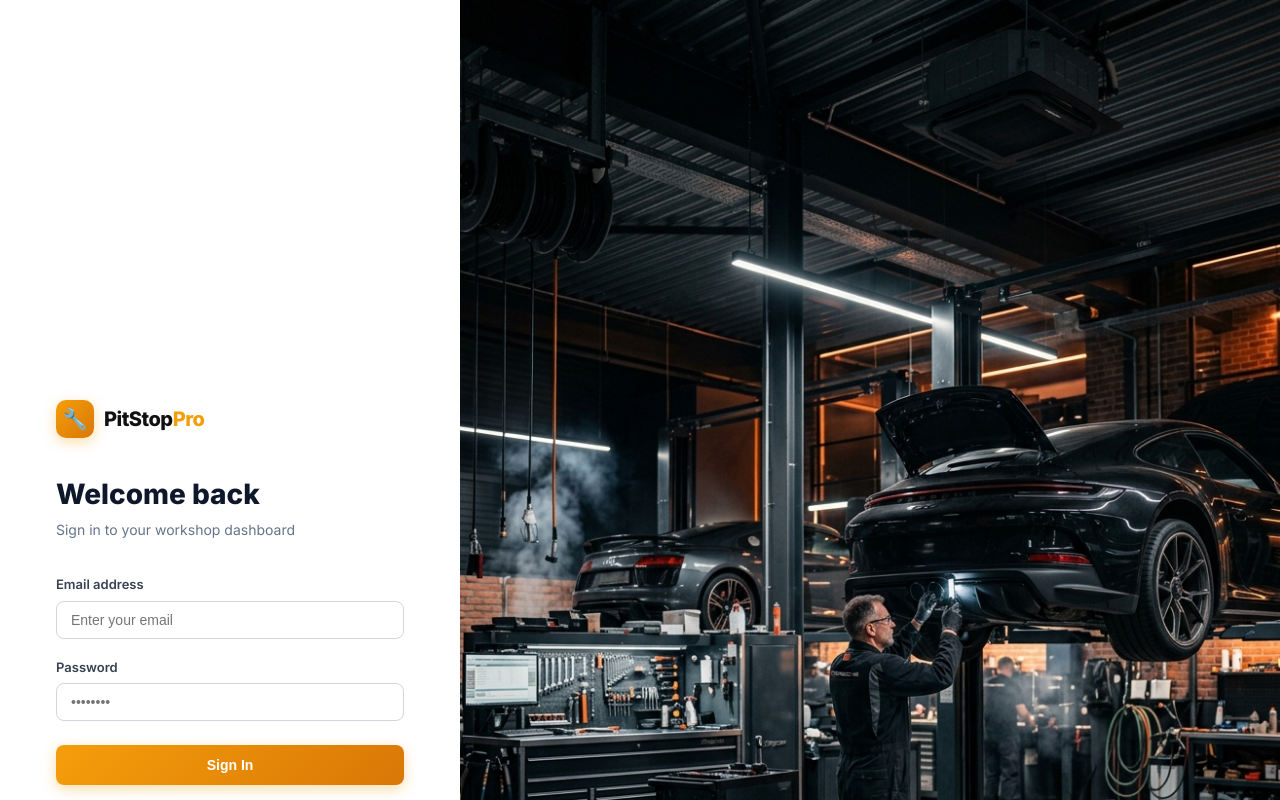
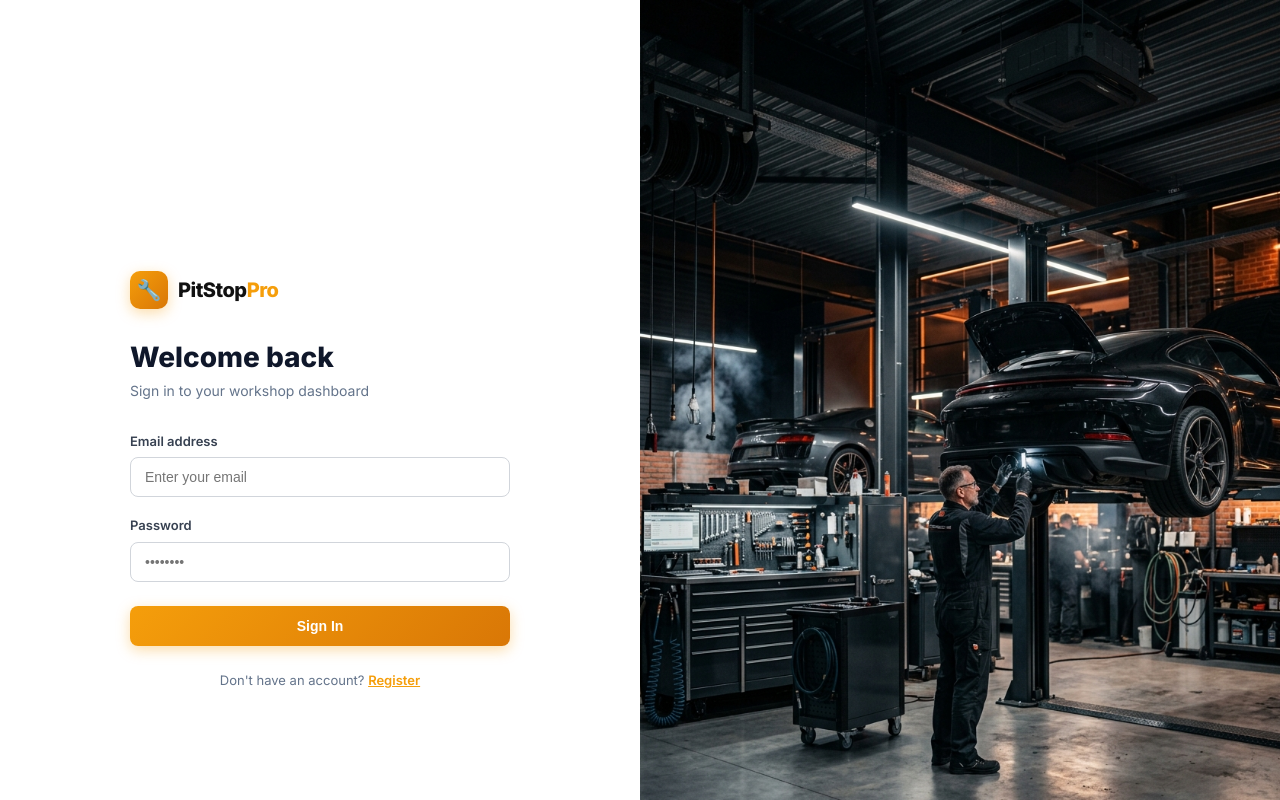
Before and after one commit to sasindudeshan123456-ui/PitStopPro, a React (Vite) app in the folder frontend/: page /login in a window 1280 px wide. Shown: the top 800 px of the page. Built offline with nearby package versions, Linux system fonts and the light colour scheme.

Commit message:
Center login form and adjust split panel layout width

```diff
--- a/frontend/src/pages/auth/LoginPage.jsx
+++ b/frontend/src/pages/auth/LoginPage.jsx
@@ -17,7 +17,7 @@ const labelStyle = {
 
 const inputStyle = {
   width: "100%",
-  padding: "10px 14px",
+  padding: "11px 14px",
   borderRadius: 8,
   border: "1px solid #d1d5db",
   fontSize: 14,
@@ -76,14 +76,15 @@ export default function LoginPage() {
   return (
     <div style={{ display:"flex", minHeight:"100vh", background:"#fff" }}>
 
-      {/* ── LEFT PANEL ── */}
+      {/* ── LEFT PANEL — Centered Form ── */}
       <div style={{
-        flex: "0 0 460px", display:"flex", flexDirection:"column", justifyContent:"center",
-        padding:"48px 56px", background:"#fff", overflowY:"auto"
+        flex: "1 1 50%", display:"flex", flexDirection:"column", justifyContent:"center", alignItems:"center",
+        padding:"48px 40px", background:"#fff", overflowY:"auto"
       }}>
+        <div style={{ width:"100%", maxWidth:380 }}>
 
           {/* Logo */}
-        <div style={{ display:"flex", alignItems:"center", gap:10, marginBottom:40 }}>
+          <div style={{ display:"flex", alignItems:"center", gap:10, marginBottom:32 }}>
             <div style={{
               width:38, height:38, borderRadius:10,
               background:"linear-gradient(135deg,#f59e0b,#d97706)",
@@ -95,10 +96,10 @@ export default function LoginPage() {
             </span>
           </div>
 
-        <h1 style={{ fontSize:28, fontWeight:800, color:"#0f172a", marginBottom:8, lineHeight:1.2 }}>
+          <h1 style={{ fontSize:28, fontWeight:800, color:"#0f172a", marginBottom:6, lineHeight:1.2 }}>
             {tab === "login" ? "Welcome back" : "Get Started Now"}
           </h1>
-        <p style={{ fontSize:14, color:"#64748b", marginBottom:32 }}>
+          <p style={{ fontSize:14, color:"#64748b", marginBottom:28 }}>
             {tab === "login"
               ? "Sign in to your workshop dashboard"
               : "Create your customer account today"}
@@ -216,9 +217,10 @@ export default function LoginPage() {
             </form>
           )}
         </div>
+      </div>
 
       {/* ── RIGHT PANEL — Garage Image ── */}
-      <div style={{ flex:1, position:"relative", overflow:"hidden", minHeight:"100vh" }}>
+      <div style={{ flex:"1 1 50%", position:"relative", overflow:"hidden", minHeight:"100vh" }}>
         <img src={garageHero} alt="PitStopPro Workshop"
           style={{ width:"100%", height:"100%", objectFit:"cover", objectPosition:"center" }} />
       </div>
```
Lines whose indentation alone changed are shown as unchanged.
